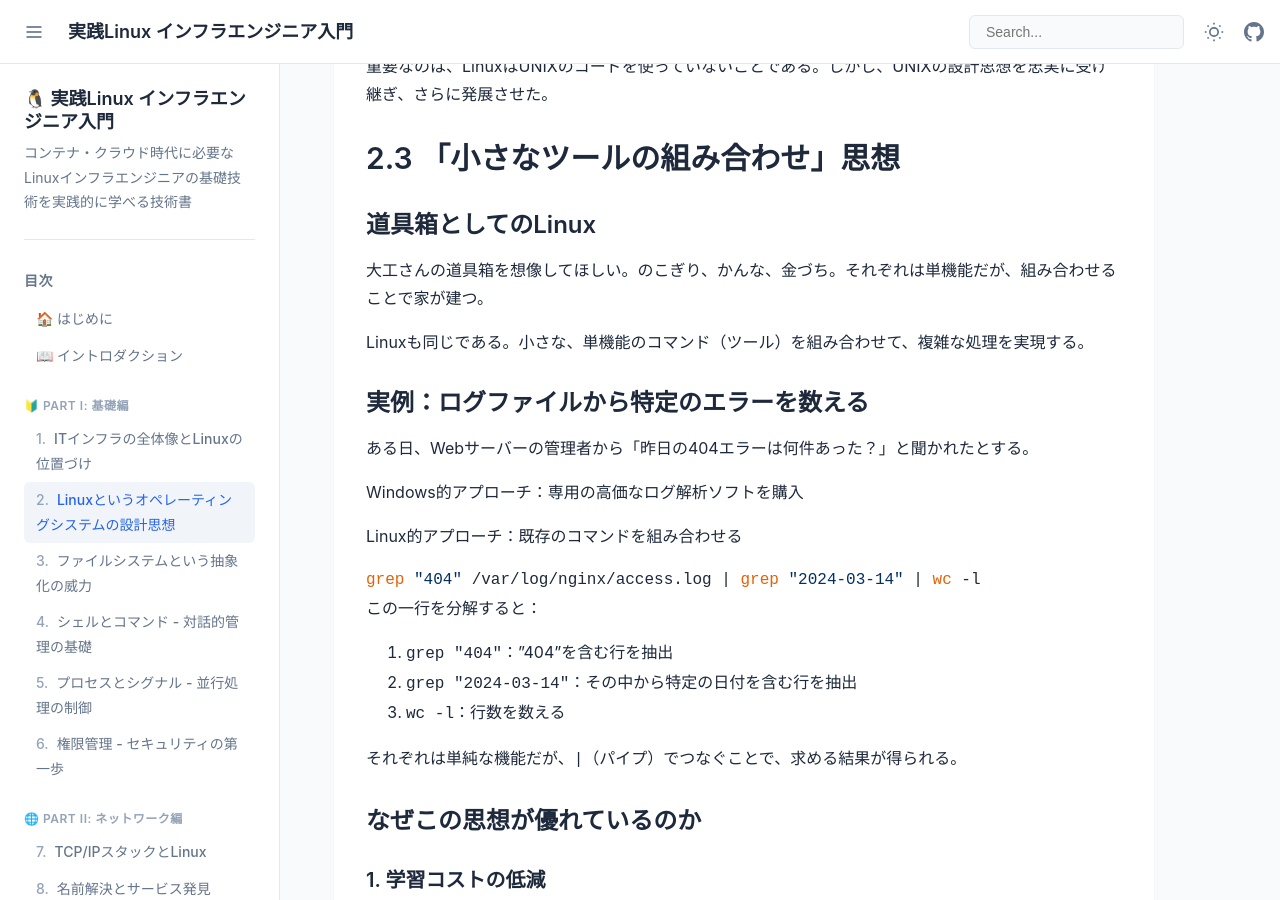
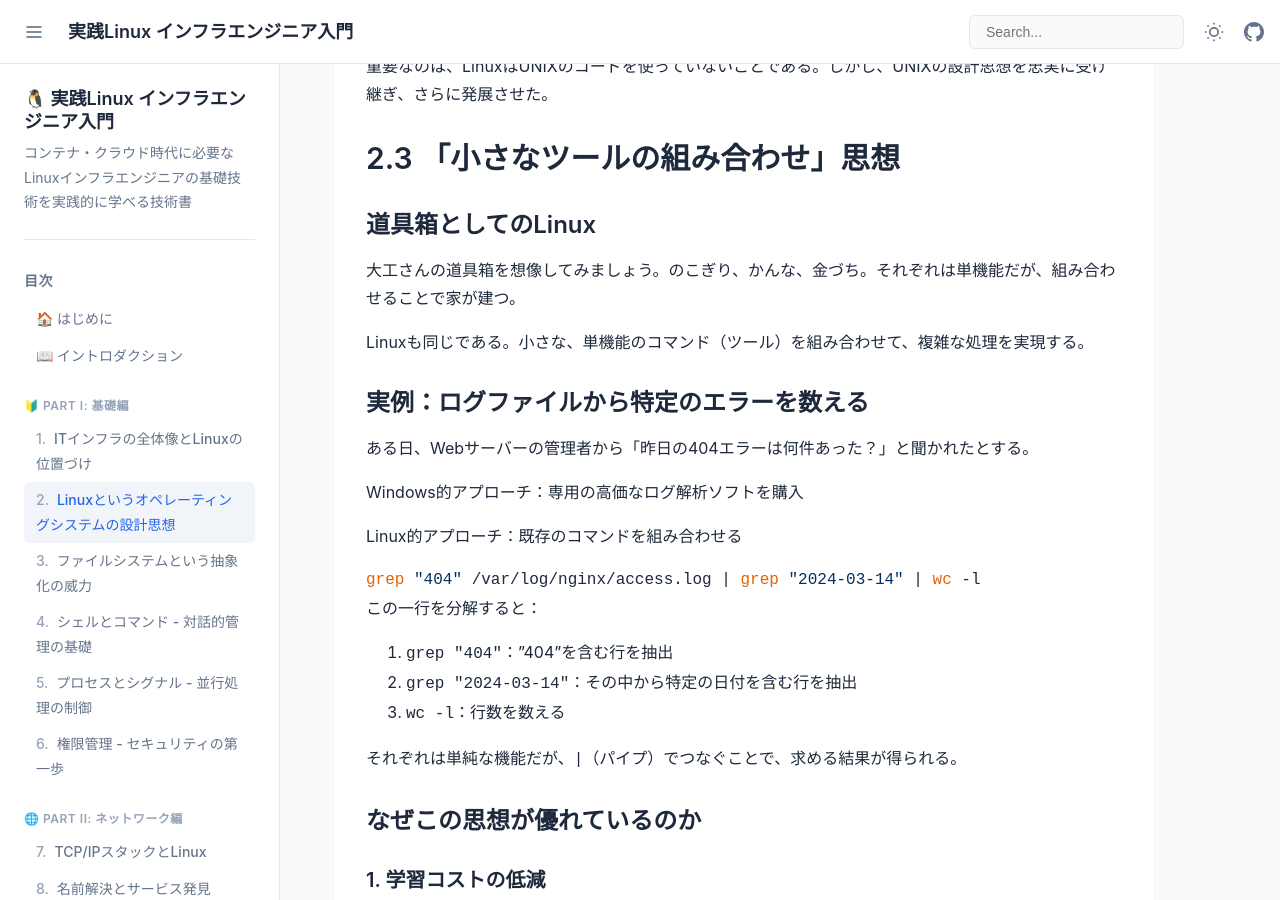
Before and after one commit to itdojp/linux-infra-textbook2, a Jekyll site: the page built from docs/chapters/chapter-02-linux-philosophy.md, in a window 1280 px wide and 900 px high, scrolled down 1351 px. Built offline with Jekyll 4.4.1, drawn with Linux system fonts in a browser that asks for light colours; our own code applies the rules of GitHub Pages for plain Markdown files.

Commit message:
docs: unify tone in chapter 2

```diff
--- a/docs/chapters/chapter-02-linux-philosophy.md
+++ b/docs/chapters/chapter-02-linux-philosophy.md
@@ -47,7 +47,7 @@ UNIX (1969)
 
 ### 道具箱としてのLinux
 
-大工さんの道具箱を想像してほしい。のこぎり、かんな、金づち。それぞれは単機能だが、組み合わせることで家が建つ。
+大工さんの道具箱を想像してみましょう。のこぎり、かんな、金づち。それぞれは単機能だが、組み合わせることで家が建つ。
 
 Linuxも同じである。小さな、単機能のコマンド（ツール）を組み合わせて、複雑な処理を実現する。
 
```
